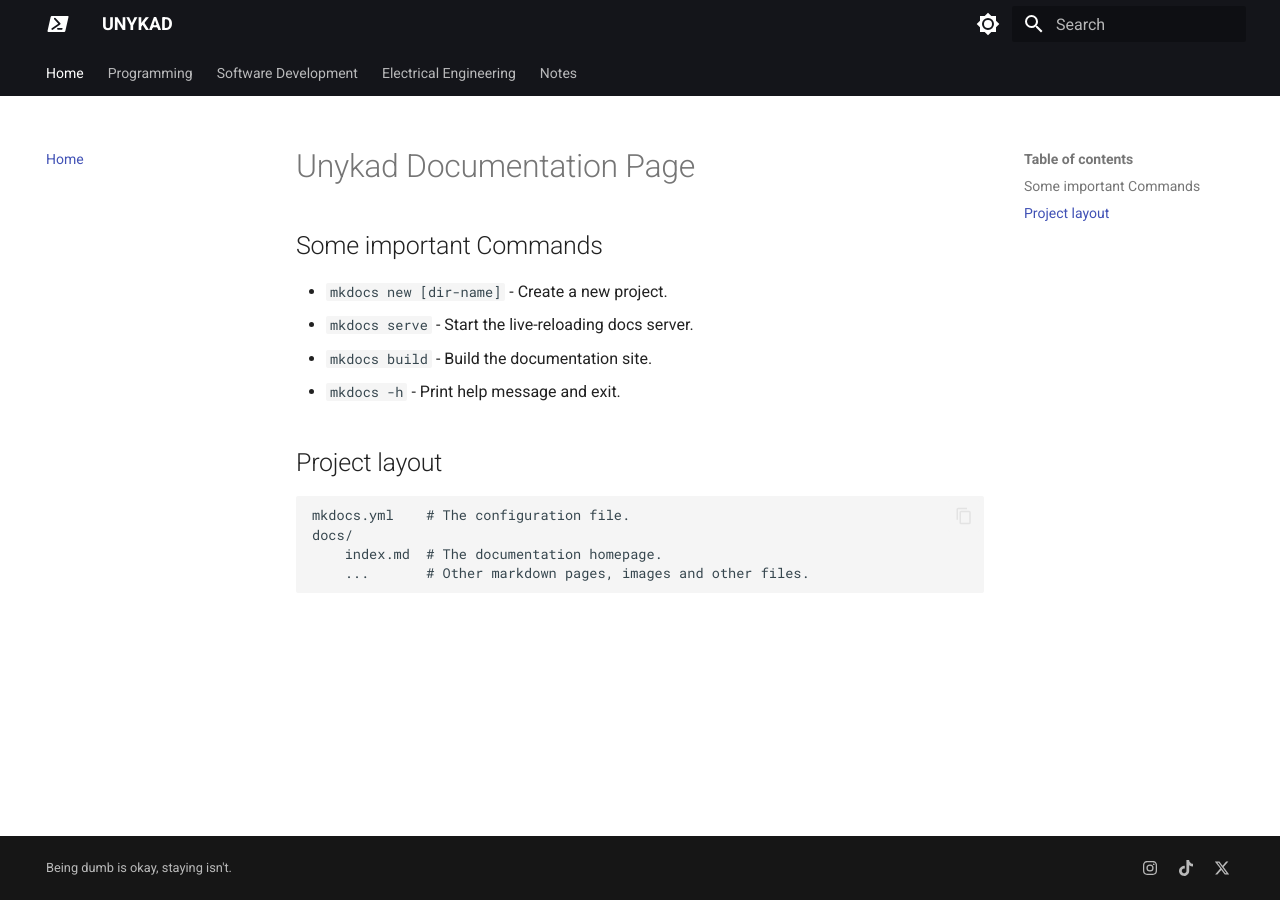
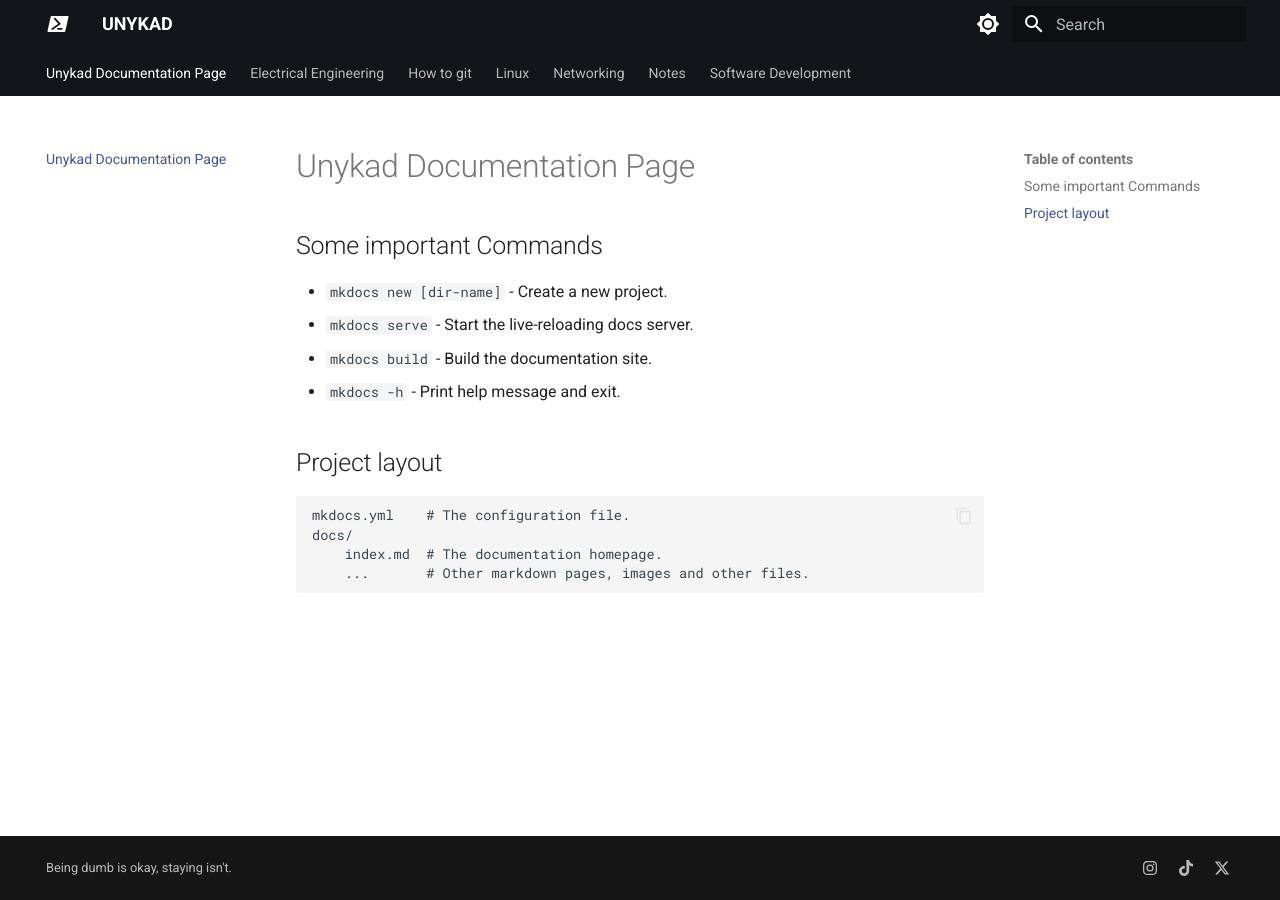
Before and after one commit to kuchapo/UNYKAD, an MkDocs documentation site: the page built from docs/index.md, in a window 1280 px wide. Built offline with MkDocs 1.6.1 and Material for MkDocs 9.7.7, drawn with Linux system fonts in a browser that asks for light colours; some of the changed lines change nothing that is shown.

Commit message:
forgot to save mcdocs.yml file

```diff
--- a/mkdocs.yml
+++ b/mkdocs.yml
@@ -3,12 +3,6 @@ markdown_extensions:
   - admonition
   - pymdownx.details
   - pymdownx.superfences
-nav:
-  - Home: index.md
-  - Programming: programming.md
-  - Software Development: libraries_vs_frameworks.md
-  - Electrical Engineering: electrical_engineering/
-  - Notes: GitHub.md
 copyright: Being dumb is okay, staying isn't.
 extra:
   generator: false
```
